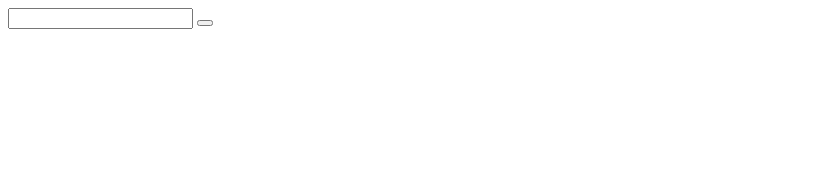
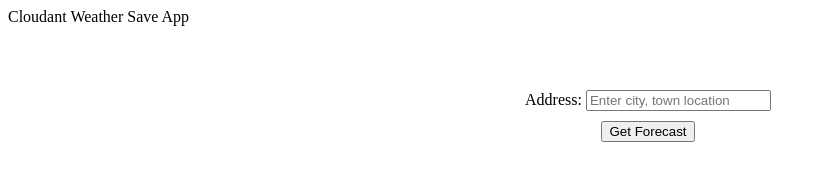
Before and after one commit to ajisafe-t/weathersaveapp-1, a plain HTML site: page index.html in a window 1280 px wide. Shown: the whole page, without its empty margins (0-826 px from the left). Drawn offline with Linux system fonts and the light colour scheme.

Commit message:
Weather Save App baseline #2

```diff
--- a/css/theme.css
+++ b/css/theme.css
@@ -0,0 +1,24 @@
+div#top_banner{
+  position: fixed;
+  height: 40px;
+  width: 100%;
+}
+#body_wrapper{
+  width: 100%;
+  height: 720px;
+  position: absolute;
+  top: 80px;
+  margin-left: auto;
+  margin-right: auto;
+}
+div#address_section{
+  text-align: center;
+  margin: 10px;
+}
+#address_label{
+  width: 600px;
+}
+
+#submit_section{
+  text-align: center;
+}
--- a/index.html
+++ b/index.html
@@ -9,11 +9,17 @@
 		<script type="text/javascript" src="js/save_forecast.js"></script>
 	</head>
 	<body>
+		<div id="top_banner">Cloudant Weather Save App</div>
 		<div id="body_wrapper">
-			<label for="address"/>
-			<input type="text" class="textbox" id="address" name="address"/>
-			<button id="get_forecast" type="button"></button>
-			<div class="banner"></label>
+
+			<div id="address_section">
+				<label for="address" id="address_label">Address:</label>
+				<input type="text" class="textbox" id="address" name="address" placeholder="Enter city, town location"/>
+			</div>
+			<div id="submit_section">
+				<button id="save_forecast" type="button">Get Forecast</button>
+			</div>
+			<div class="banner"></div>
 		</div>
 	</body>
 </html>
```
